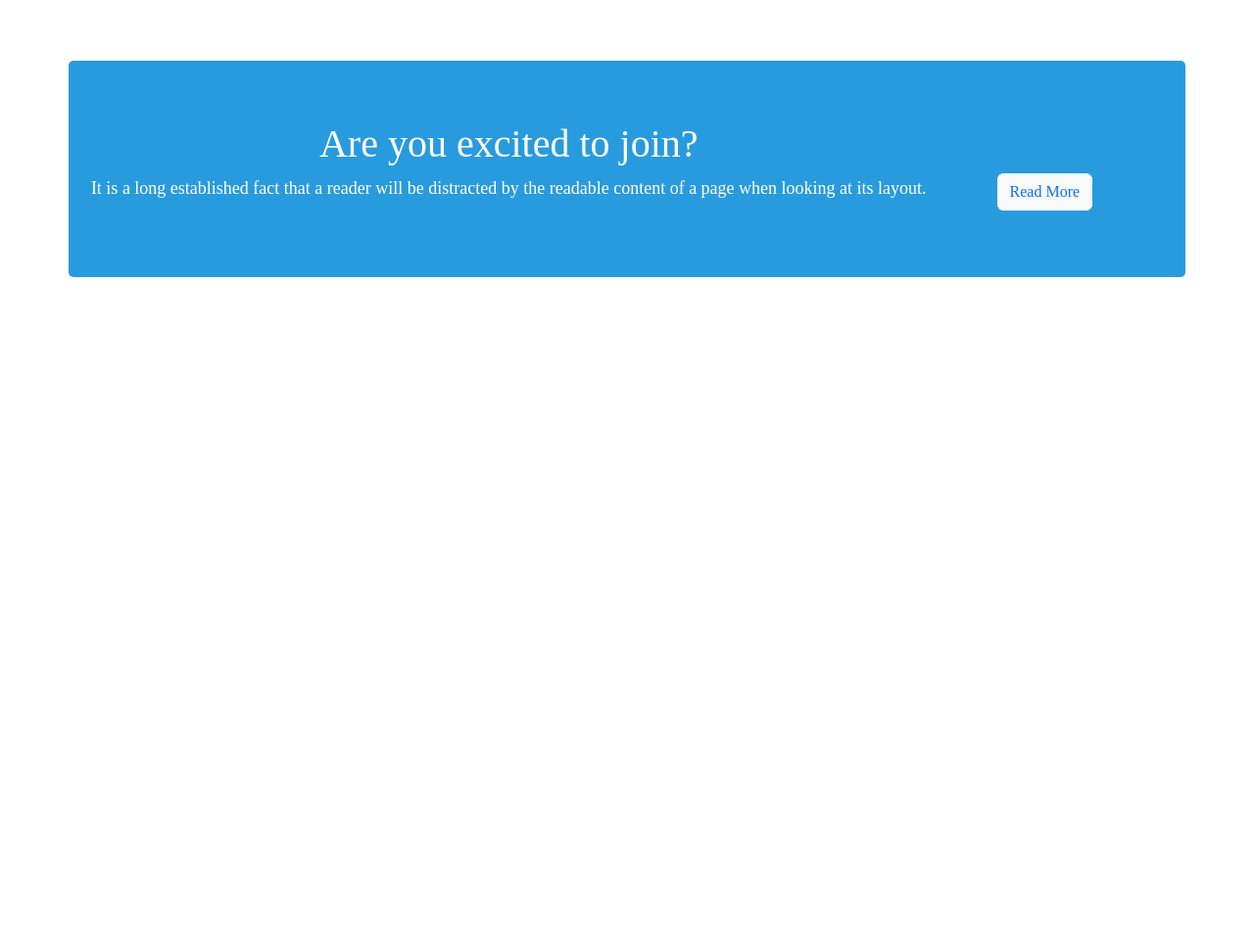
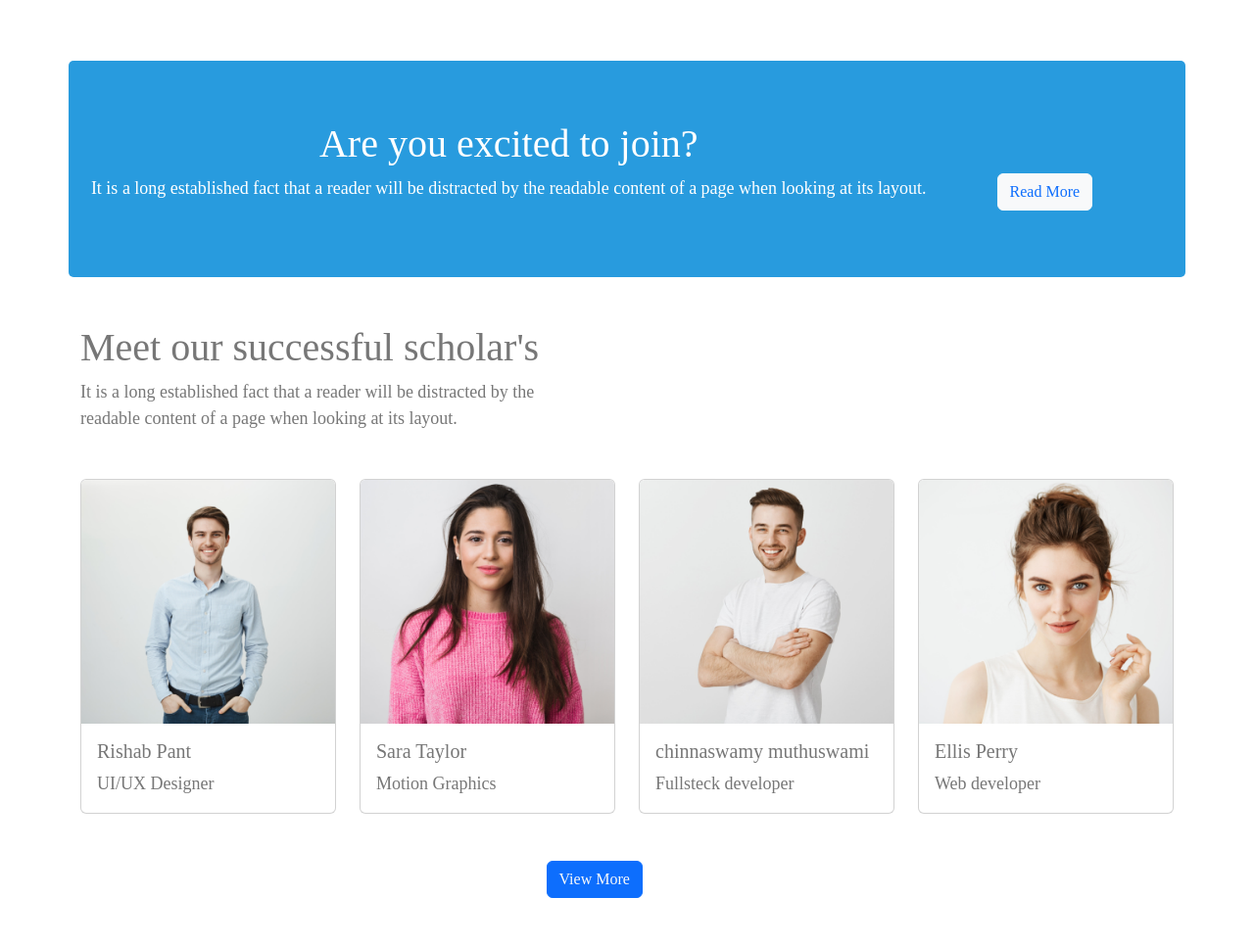
Before and after one commit to bishwaj6114/eTech-website, a plain HTML site: page index.html in a window 1280 px wide. Shown: the part 2100-3065 px from the top of the page at 98% size. Before the commit the page ends 2383 px from the top, so only its background shows below. Drawn offline with nearby package versions, Linux system fonts and the light colour scheme.

Commit message:
add scholars

```diff
--- a/index.html
+++ b/index.html
@@ -236,6 +236,57 @@
         </div>
       </section>
       <!-- Join section end  -->
+      <!-- scholars start -->
+    <div class="container mt-5 mb-5">
+      <h1>Meet our successful scholar's</h1>
+      <p>It is a long established fact that a reader will be distracted by the <br> readable content of a page when looking at its layout.</p>
+    </div>
+      <section class="container">
+        <div class="row row-cols-1 row-cols-md-4 g-4">
+          <div class="col">
+            <div class="card">
+              <img src="images/student/student-1.png" class="card-img-top" alt="...">
+              <div class="card-body">
+                <h5 class="card-title">Rishab Pant</h5>
+                <p class="card-text">UI/UX Designer</p>
+              </div>
+              </div>
+          </div>
+          <div class="col">
+            <div class="card">
+              <img src="images/student/student-2.png" class="card-img-top" alt="...">
+              <div class="card-body">
+                <h5 class="card-title">Sara Taylor</h5>
+                <p class="card-text">Motion Graphics</p>
+              </div>
+
+            </div>
+          </div>
+          <div class="col">
+            <div class="card">
+              <img src="images/student/student-3.png" class="card-img-top" alt="...">
+              <div class="card-body">
+                <h5 class="card-title">chinnaswamy muthuswami</h5>
+                <p class="card-text">Fullsteck developer</p>
+              </div>
+
+            </div>
+          </div>
+          <div class="col">
+            <div class="card">
+              <img src="images/student/student-4.png" class="card-img-top" alt="...">
+              <div class="card-body">
+                <h5 class="card-title">Ellis Perry</h5>
+                <p class="card-text">Web developer</p>
+              </div>
+        </div>
+
+        </div>
+       <div class="container mx-auto mb-5 mt-5">
+        <button type="button" class="btn btn-primary text-light mx-5 ">View  More</button>
+       </div>
+      </section>
+      <!-- scholars end  -->
 
 
     </main>
```
